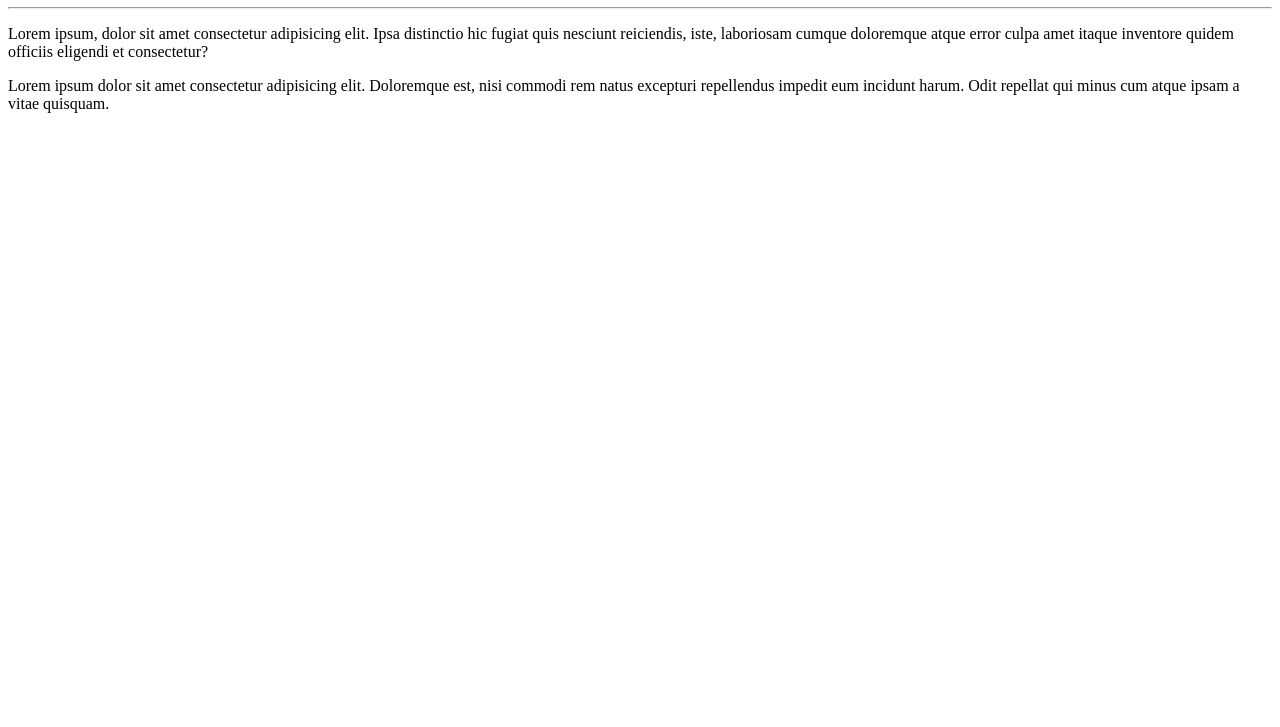
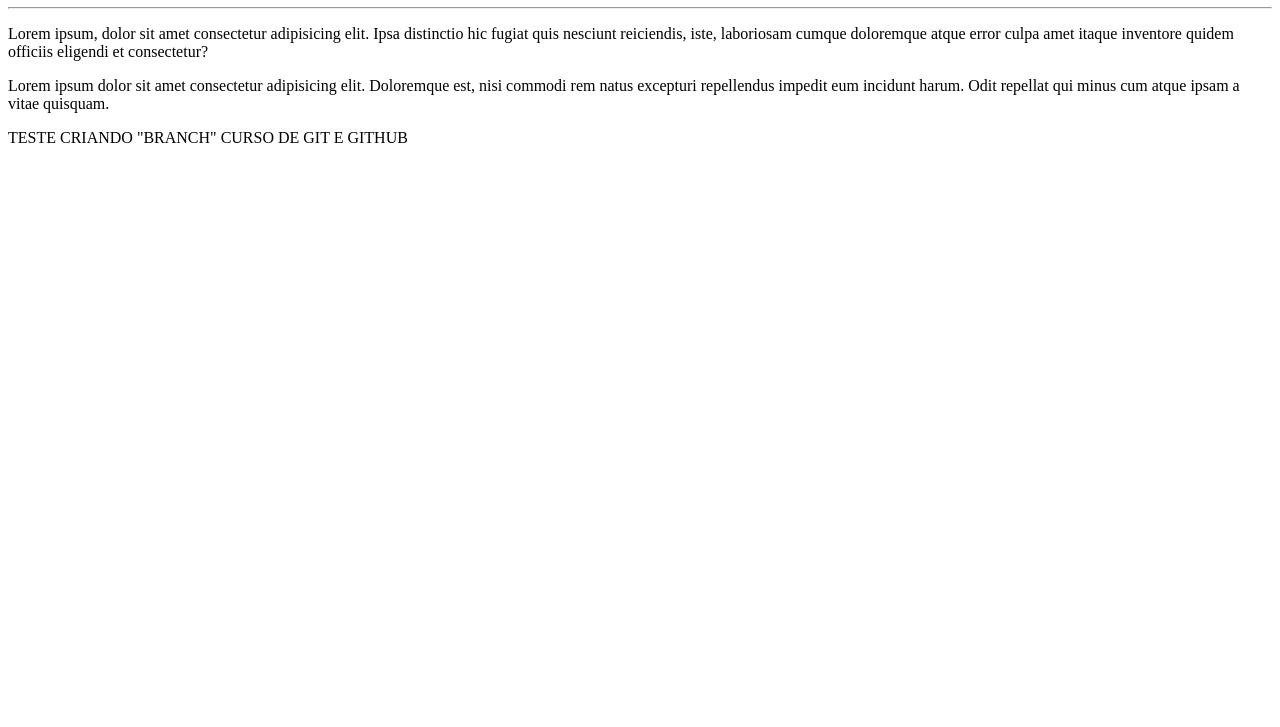
Before and after one commit to JhonathanPb/helloWorld, a plain HTML site: page siteExample/index.html in a window 1280 px wide. Shown: the part 73-800 px from the top of the page. Drawn offline with Linux system fonts and the light colour scheme.

Commit message:
Update index.html

```diff
--- a/siteExample/index.html
+++ b/siteExample/index.html
@@ -10,5 +10,6 @@
     <hr>
     <p>Lorem ipsum, dolor sit amet consectetur adipisicing elit. Ipsa distinctio hic fugiat quis nesciunt reiciendis, iste, laboriosam cumque doloremque atque error culpa amet itaque inventore quidem officiis eligendi et consectetur?</p>
     <p>Lorem ipsum dolor sit amet consectetur adipisicing elit. Doloremque est, nisi commodi rem natus excepturi repellendus impedit eum incidunt harum. Odit repellat qui minus cum atque ipsam a vitae quisquam.</p>
+    <p>TESTE CRIANDO "BRANCH" CURSO DE GIT E GITHUB</p>
 </body>
 </html>
```
